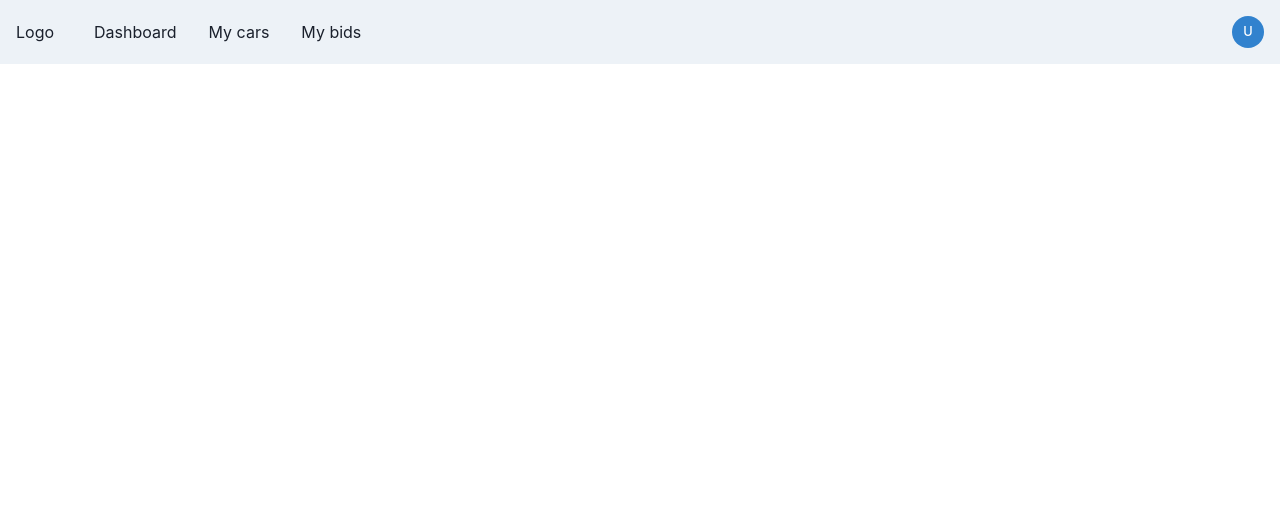
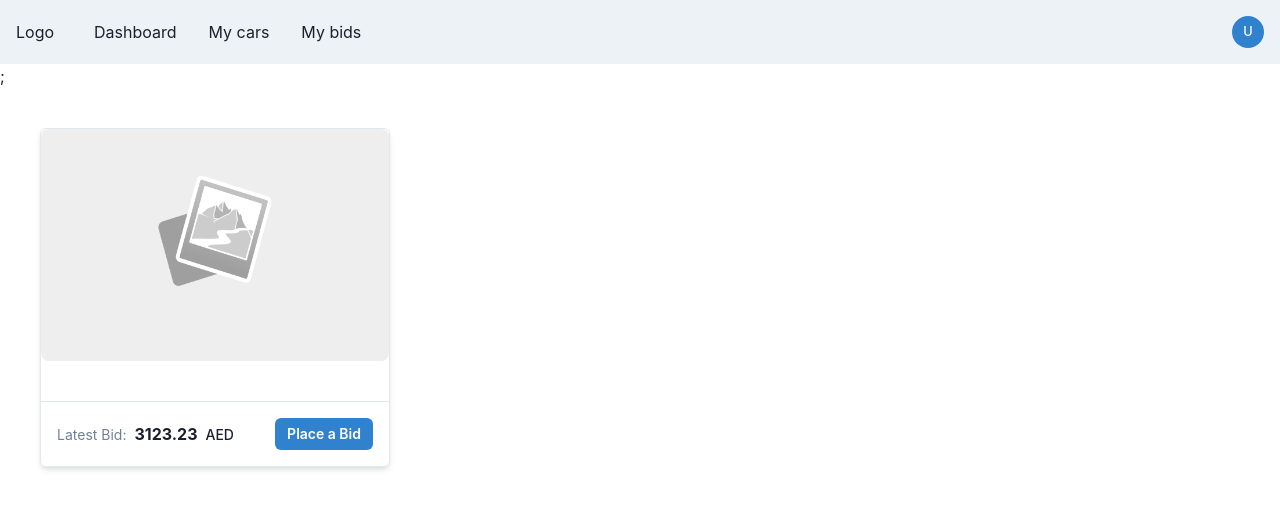
Before and after one commit to ESSELAMI/carsxchange-react, a React (Vite) app: page / in a window 1280 px wide. Shown: the top 508 px of the page. Built offline with nearby package versions, Linux system fonts and the light colour scheme; sample sign-in values are in the browser's storage.

Commit message:
working on car cards ..

```diff
--- a/src/app/apiClient.js
+++ b/src/app/apiClient.js
@@ -7,8 +7,10 @@ const axiosClient = axios.create({
 axiosClient.interceptors.request.use((config) => {
   const user = JSON.parse(localStorage.getItem("user"));
 
-  const token = user.access_token;
-  config.headers.Authorization = `Bearer ${token}`;
+  const token = user ? user.access_token : null;
+  if (token) {
+    config.headers.Authorization = `Bearer ${token}`;
+  }
   return config;
 });
 
@@ -17,16 +19,17 @@ axiosClient.interceptors.response.use(
     return response;
   },
   (error) => {
-    const { response } = error;
-    if (response.status === 401) {
+    const response = error.response; // Assign error.response to a variable
+
+    if (response && response.status === 401) {
       localStorage.removeItem("user");
       // window.location.reload();
-    } else if (response.status === 404) {
-      //Show not found
+    } else if (response && response.status === 404) {
+      // Check if response is defined before accessing its properties
+      // Show not found
     }
 
     throw error;
   }
 );
-
 export default axiosClient;
--- /dev/null
+++ b/src/components/CarCard.jsx
@@ -0,0 +1,60 @@
+import {
+  Box,
+  Image,
+  Text,
+  Stack,
+  Button,
+  Flex,
+  HStack,
+} from "@chakra-ui/react";
+import noImage from "../assets/no_imager.webp";
+
+const CarCard = ({ carInfo, latestBid, onBidClick }) => {
+  const { imageUrl, make, model, year } = carInfo;
+
+  return (
+    <Box
+      borderWidth="1px"
+      borderRadius="md"
+      overflow="hidden"
+      boxShadow="md"
+      maxH={350}
+      maxW={350}
+    >
+      <Image src={noImage} alt="Car" borderRadius="lg" width="100%" />
+
+      <Box p="4">
+        <Stack spacing="2">
+          <Text fontSize="xl" fontWeight="semibold">
+            {make} {model}
+          </Text>
+          <Text color="gray.500">{year}</Text>
+        </Stack>
+      </Box>
+
+      <Box p="4" borderTopWidth="1px" borderTopColor="gray.200">
+        <Flex justify="space-between" alignItems="center">
+          <HStack>
+            <Text fontSize="sm" color="gray.500">
+              Latest Bid:
+            </Text>
+            <HStack justifyItems={"center"}>
+              <Text fontWeight={"bold"} fontSize="md">
+                {latestBid}
+              </Text>
+              <Text fontWeight={"medium"} fontSize="sm">
+                AED
+              </Text>
+            </HStack>
+          </HStack>
+
+          <Button colorScheme="blue" size="sm" onClick={onBidClick}>
+            Place a Bid
+          </Button>
+        </Flex>
+      </Box>
+    </Box>
+  );
+};
+
+export default CarCard;
--- a/src/pages/Dashboard.jsx
+++ b/src/pages/Dashboard.jsx
@@ -1,7 +1,34 @@
+import { SimpleGrid, Box } from "@chakra-ui/react";
 import Header from "../components/Header";
+import { useSelector } from "react-redux";
+import { useEffect } from "react";
+import { useNavigate } from "react-router-dom";
+import CarCard from "../components/CarCard";
+import noImage from "../assets/no_imager.webp";
+
 
 function Dashboard() {
-  return <Header />;
+  const navigate = useNavigate();
+  const { user } = useSelector((state) => state.auth);
+
+  useEffect(() => {
+    if (!user) {
+      navigate("/login");
+    }
+  }, [user, navigate]);
+
+  return (
+    <>
+      <Header />;
+      <SimpleGrid p={10} minChildWidth={300} spacing={10} >
+        <CarCard
+          carInfo="car info"
+          latestBid="3123.23"
+          onBidClick={() => ({})}
+        ></CarCard>
+      </SimpleGrid>
+    </>
+  );
 }
 
 export default Dashboard;
```
Also changed, not shown: src/assets/no_imager.webp (added).
